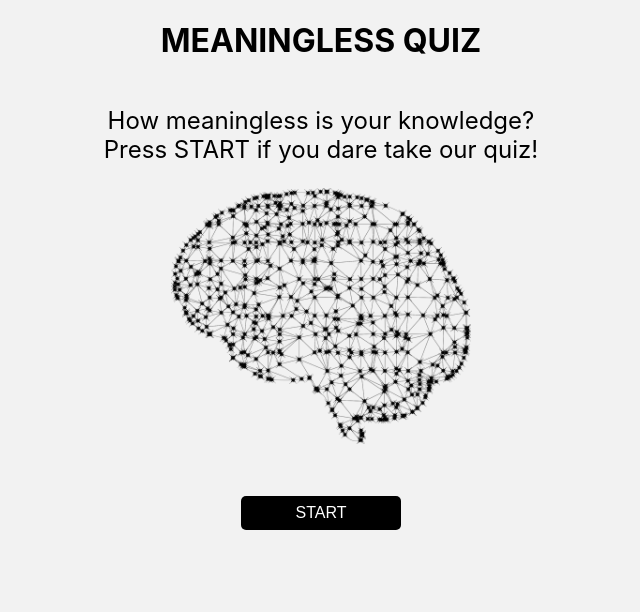
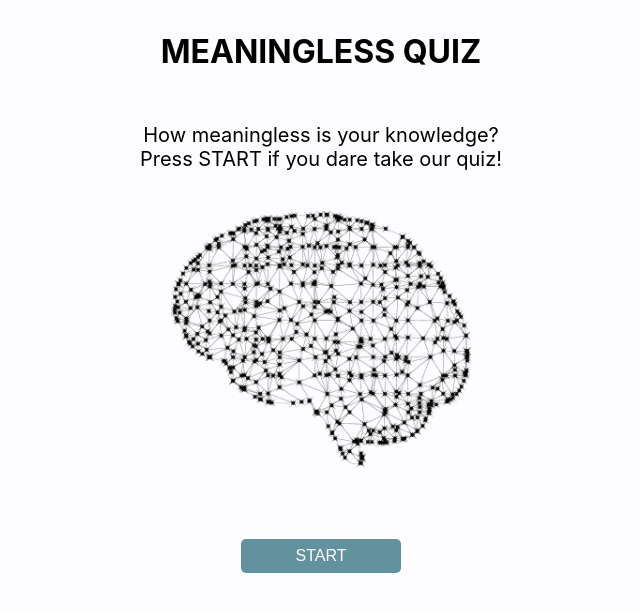
Before and after one commit to Technigo/project-redux-quiz-old, a React (Create React App) app: page / in a window 1280 px wide. Shown: the top 612 px of the page, without its empty margins (319-959 px from the left). Built offline with nearby package versions, Linux system fonts and the light colour scheme.

Commit message:
Mostly done

```diff
--- a/src/components/Buttons.js
+++ b/src/components/Buttons.js
@@ -6,9 +6,9 @@ import { quiz } from 'reducers/quiz'
 
 // ----- STYLED COMPONENTS -----
 const Start = styled.button`
-  margin-top: 2rem;
+  margin: 2rem 0;
   width: 10rem;
-  background-color: black;
+  background-color: #62929e;
   color: white;
   border: none;
   text-transform: uppercase;
@@ -17,7 +17,7 @@ const Start = styled.button`
 const ProgressButton = styled.button`
   margin-top: 2rem;
   width: 5rem;
-  background-color: #666666;
+  background-color: #62929e;
   color: white;
   border: none;
   text-transform: uppercase;
--- a/src/components/CurrentQuestion.js
+++ b/src/components/CurrentQuestion.js
@@ -9,20 +9,26 @@ import { NextButton, SubmitButton } from './Buttons'
 const QuestionH1 = styled.h1`
   text-align: center;
   font-size: 1.5rem;
-  height: 100px;
+  height: 120px;
+  margin: 2rem 1.5rem;
 `
 
 const OptionsContainer = styled.div`
   padding-top: 2rem;
-  width: 400px;
+  width: 375px;
   display: flex;
   flex-wrap: wrap;
   gap: 1rem;
   justify-content: center;
+  margin: 2rem 1.5rem;
 `
 
 const ScoreH2 = styled.h2`
   font-size: 1rem;
+`
+
+const Image = styled.img`
+height: 240px;
 `
 // ----- STYLED COMPONENTS -----
 
@@ -46,7 +52,7 @@ export const CurrentQuestion = () => {
   return (
     <>
       <QuestionH1>{question.questionText}</QuestionH1>
-      <img src={question.img} alt="" />
+      <Image src={question.img} alt="" />
       <OptionsContainer>
         {question.options.map((option, answerIndex) => (
           <Option
--- a/src/components/Option.js
+++ b/src/components/Option.js
@@ -7,9 +7,9 @@ import { quiz } from 'reducers/quiz'
 // ----- STYLED COMPONENTS -----
 const OptionButton = styled.button`
   width: 10rem;
-  background-color: black;
+  background-color: #393d3f;
   color: white;
-  border-width: 4px;
+  border-width: 6px;
 `
 // ----- STYLED COMPONENTS -----
 
--- a/src/components/StartPage.js
+++ b/src/components/StartPage.js
@@ -8,15 +8,19 @@ import { StartButton } from './Buttons'
 const StartH1 = styled.h1`
   text-transform: uppercase;
   text-align: center;
+  margin: 2rem 0rem;
 `
 const StartP = styled.p`
-  font-size: 1.5rem;
+  font-size: 1.25rem;
   text-align: center;
 `
 
 const StartImg = styled.img`
   width: 300px;
-  padding-bottom: 20px;
+  padding: 20px 0;
+`
+const StartButtonDiv = styled.div`
+  padding-top: 20px;
 `
 // ----- STYLED COMPONENTS -----
 
@@ -27,9 +31,11 @@ export const StartPage = () => {
       <StartH1>Meaningless Quiz</StartH1>
       <StartP>How meaningless is your knowledge?<br />Press START if you dare take our quiz!</StartP>
       <StartImg src='./assets/brain.png' alt="" />
+      <StartButtonDiv>
       <Link to="/quiz">
         <StartButton />
       </Link>
+      </StartButtonDiv>
     </>
   )
 }
--- a/src/components/Summary.js
+++ b/src/components/Summary.js
@@ -6,31 +6,20 @@ import { RestartButton } from './Buttons'
 
 // ----- STYLED COMPONENTS -----
 const SummaryH1 = styled.h1`
-  /* code here */
+text-align: center;
+  margin: 2rem 1rem 1rem 1rem;
 `
 
 const SummaryH2 = styled.h2`
-  /* code here */
+  margin: 1rem;
 `
 
 const AllAnswersContainer = styled.div`
-  /* code here */
+  margin: 2rem 1rem 1rem 1rem;
 `
 
 const AnswerContainer = styled.div`
-  /* code here */
-
-  & h3 {
-  /* code here */
-  }
-
-  & p {
-  /* code here */
-  }
-`
-
-const NoAnswerContainer = styled.div`
-  /* code here */
+  border-bottom: 2px solid #62929e;
 `
 // ----- STYLED COMPONENTS -----
 
@@ -61,15 +50,12 @@ export const Summary = () => {
             <p>
               You answered "{item.answer}"
               {item.isCorrect ?
-              ` and you were right, the answer was indeed ${item.answer}!` :
-              `, but you got it wrong, the answer wasn't ${item.answer}, it was ${item.question.options[item.question.correctAnswerIndex]}`}
+                ` and you were right, the answer was indeed ${item.answer}!` :
+                `, but you got it wrong, the answer wasn't ${item.answer}, it was ${item.question.options[item.question.correctAnswerIndex]}`}
             </p>
           </AnswerContainer>
         ))}
       </AllAnswersContainer>
-      {answers.length === 0 && (
-        <NoAnswerContainer>You haven't answered any question!</NoAnswerContainer>
-      )}
       <SummaryH2>Score: {correctAnswers.length}/{answers.length}</SummaryH2>
       <RestartButton />
     </>
--- a/src/index.css
+++ b/src/index.css
@@ -1,12 +1,11 @@
 body {
   margin: 0;
-  /* padding: 0; */
   font-family: -apple-system, BlinkMacSystemFont, 'Segoe UI', 'Roboto', 'Oxygen',
     'Ubuntu', 'Cantarell', 'Fira Sans', 'Droid Sans', 'Helvetica Neue',
     sans-serif;
   -webkit-font-smoothing: antialiased;
   -moz-osx-font-smoothing: grayscale;
-  background-color: #f2f2f2;
+  background-color: #fdfdff;
 }
 
 code {
@@ -19,6 +18,7 @@ button {
   border-radius: 5px;
   padding: 0.5rem 0;
   font-size: 1rem;
+  border-style: solid;
 }
 
 button:disabled {
```
